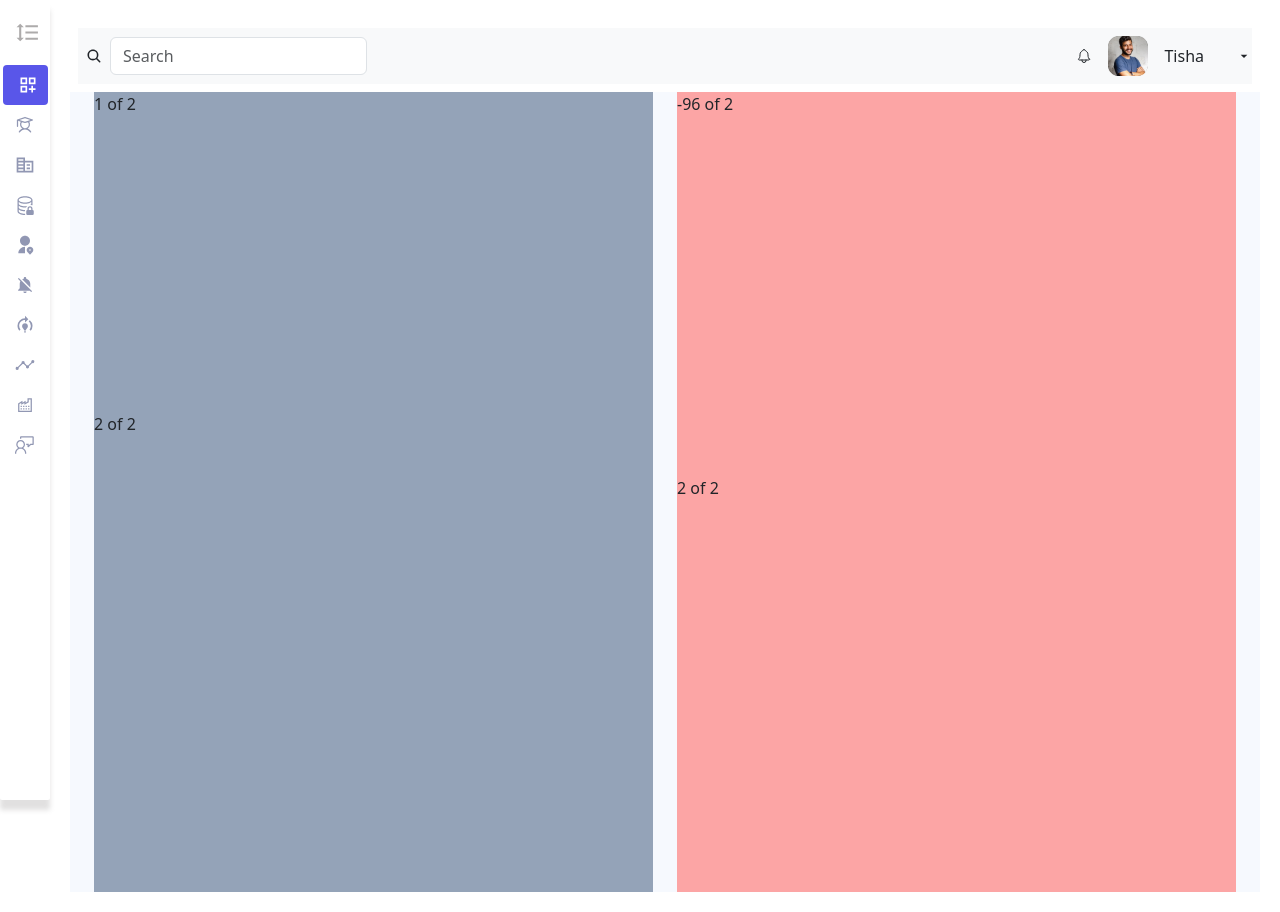
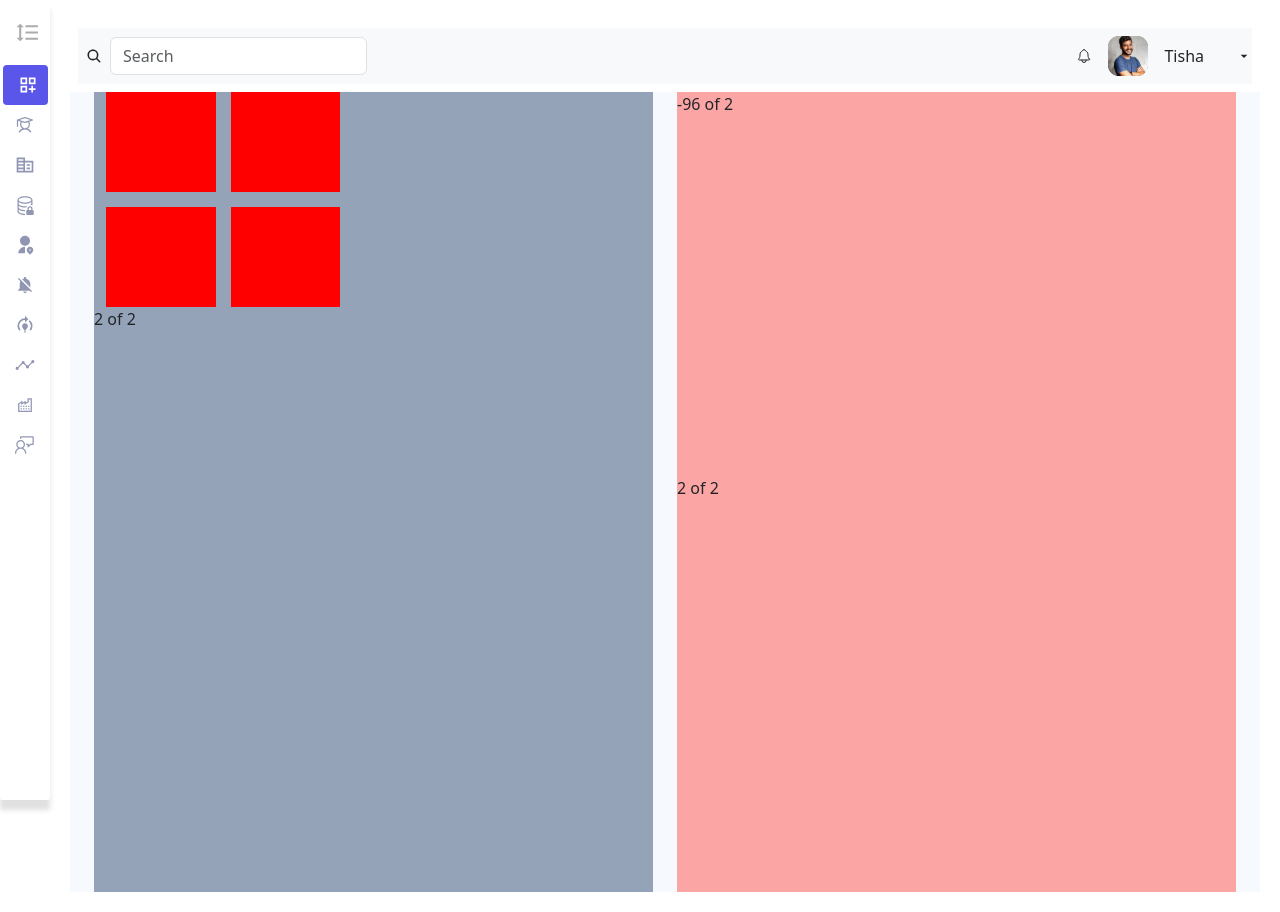
Before and after one commit to VishalSharma8899/GethireCollege, a React (Create React App) app in the folder Frontend/my-app/: page / in a window 1280 px wide. Built offline with nearby package versions, Linux system fonts and the light colour scheme.

Commit message:
Your commit message

```diff
--- a/Frontend/my-app/src/Component/Dashboard/Pages/Dashboard/Main1.jsx
+++ b/Frontend/my-app/src/Component/Dashboard/Pages/Dashboard/Main1.jsx
@@ -7,7 +7,19 @@ function Main1() {
     <div className='bg-slate-400 w-full h-screen xs={12} md={8}'>
      <Container>
      <Col xs={2} md={4} lg={6}>
-        <Row className='w-full h-80'>1 of 2</Row>
+        <Row>
+             <div className='row'>
+             <div className='d-flex justify-center items-center'>
+             <div className='d-flex' style={{gap:"15px",width:"100%",flexWrap:"wrap"}}>
+               <div style={{width:"45%",height:"100px",background:"red"}}></div>
+                <div style={{width:"45%",height:"100px",background:"red"}}></div>
+                <div style={{width:"45%",height:"100px",background:"red"}}></div>
+                <div style={{width:"45%",height:"100px",background:"red"}}></div>
+               </div>
+             </div>
+               </div>
+
+        </Row>
         <Row>2 of 2</Row>
       </Col>
      </Container>
```
